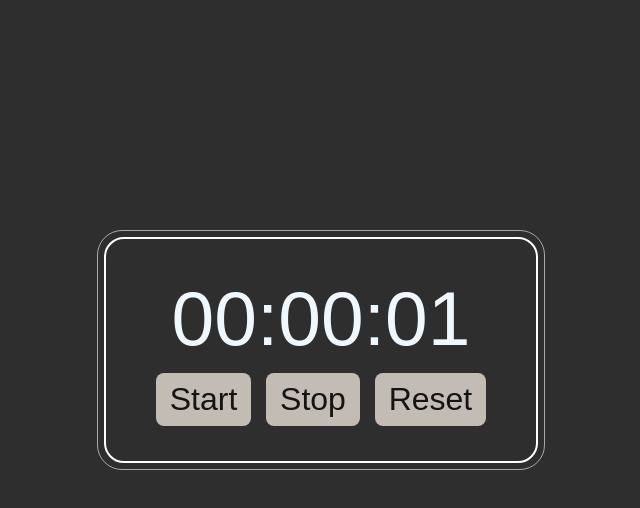
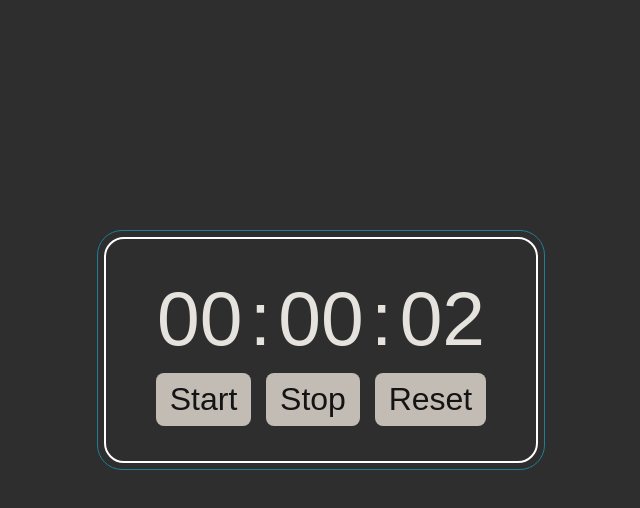
Before and after one commit to maivlys/stopwatch-app, a plain HTML site: page index.html in a window 1280 px wide. Both pictures are taken after a click on the button "Start". Shown: the whole page, without its empty margins (319-959 px from the left). Drawn offline with Linux system fonts and the light colour scheme; a web font is replaced by a local one.

Commit message:
adds all functionality
description

```diff
--- a/app.js
+++ b/app.js
@@ -1,18 +1,57 @@
 const startBtn = document.querySelector(".js-start-btn");
 const stopBtn = document.querySelector(".js-stop-btn");
 const resetBtn = document.querySelector(".js-reset-btn");
-const timerDisplay = document.querySelector(".js-timer-display");
 
-startBtn.addEventListener("click", startTimer);
-// stopBtn.addEventListener("click");
+const hoursHTML = document.querySelector(".js-hours");
+const minutesHTML = document.querySelector(".js-minutes");
+const secondsHTML = document.querySelector(".js-seconds");
+
+let hours = 0;
+let minutes = 0;
+let seconds = 0;
+let intervalId;
+
+startBtn.addEventListener(
+  "click",
+  () => (intervalId = setInterval(counting, 1000))
+);
+stopBtn.addEventListener("click", () => clearInterval(intervalId));
 resetBtn.addEventListener("click", resetTimer);
 
-function startTimer() {
-  timerDisplay.innerHTML = "00:00:01";
+function counting() {
+  // if (seconds < 59) {
+  //   seconds++;
+  // } else {
+  //   seconds = 0;
+  //   if (minutes < 59) {
+  //     minutes++;
+  //   } else {
+  //     minutes = 0;
+  //     hours++;
+  //   }
+  // }
+
+  if (seconds < 59) {
+    seconds++;
+  } else if (minutes < 59) {
+    seconds = 0;
+    minutes++;
+  } else {
+    seconds = 0;
+    minutes = 0;
+    hours++;
+  }
+
+  secondsHTML.innerHTML = String(seconds).padStart(2, "0");
+  minutesHTML.innerHTML = String(minutes).padStart(2, "0");
+  hoursHTML.innerHTML = String(hours).padStart(2, "0");
 }
 
-// function stopTimer() {}
-
 function resetTimer() {
-  timerDisplay.innerHTML = "00:00:00";
+  hours = 0;
+  minutes = 0;
+  seconds = 0;
+  hoursHTML.innerHTML = "00";
+  minutesHTML.innerHTML = "00";
+  secondsHTML.innerHTML = "00";
 }
--- a/index.html
+++ b/index.html
@@ -16,7 +16,10 @@
   <body>
     <div class="outer-line">
       <div class="container">
-        <p class="timer js-timer-display">00:00:00</p>
+        <p class="timer js-timer-display">
+          <span class="js-hours">00</span>:<span class="js-minutes">00</span
+          >:<span class="js-seconds">00</span>
+        </p>
         <div class="buttons">
           <button class="js-start-btn">Start</button>
           <button class="js-stop-btn">Stop</button>
--- a/style.css
+++ b/style.css
@@ -12,13 +12,6 @@ body {
   font-family: Arial, Helvetica, sans-serif;
 }
 
-.outer-line {
-  border: solid 0.7px rgba(255, 255, 255, 0.589);
-  margin-top: 230px;
-  padding: 6px;
-  border-radius: 25px;
-}
-
 .container {
   border: solid 2.5px rgb(255, 255, 255);
   padding: 35px;
@@ -26,12 +19,25 @@ body {
   width: 360px;
 }
 
+.outer-line {
+  border: solid 0.7px rgba(30, 127, 151);
+  margin-top: 230px;
+  padding: 6px;
+  border-radius: 25px;
+}
+
 .timer {
   text-align: center;
   margin-bottom: 10px;
   font-family: 'Anta', sans-serif;
   font-size: 4.8em;
-  color: aliceblue;
+  color: rgb(230, 226, 222);
+  display: flex;
+  justify-content: center;
+}
+
+.timer span {
+  width: 100px;
 }
 
 .buttons {
```
